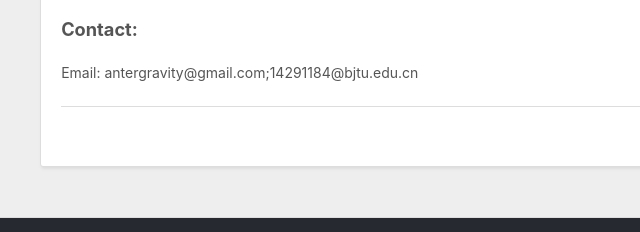
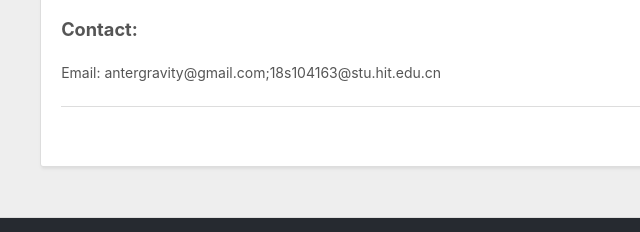
Before and after one commit to josef-w/josef-w.github.io, a plain HTML site: page index.html in a window 1280 px wide. Shown: the part 3229-3461 px from the top of the page, 0-640 px from the left. Drawn offline with nearby package versions, Linux system fonts and the light colour scheme.

Commit message:
Update index.html

```diff
--- a/index.html
+++ b/index.html
@@ -128,7 +128,7 @@ Both visual and tactile sensors will be used. To fully utilize the two kinds of
 <li>Meritorious winner of Mathematical Contest In Modeling (Rate: &lt;10% worldwide), conducted by The Consortium for Mathematics and Its Application(COMAP).</li>
 <li>Major award on academic performance (Rate:&lt;30%), issued by Graduate School, Harbin Institute<br>of Technology.</li>
 </ul>
-<h3 id="Contact"><a href="#Contact" class="headerlink" title="Contact:"></a>Contact:</h3><p>Email: antergravity@gmail.com;14291184@bjtu.edu.cn</p>
+<h3 id="Contact"><a href="#Contact" class="headerlink" title="Contact:"></a>Contact:</h3><p>Email: antergravity@gmail.com;18s104163@stu.hit.edu.cn</p>
 
     </div>
     <footer class="article-footer">
```
